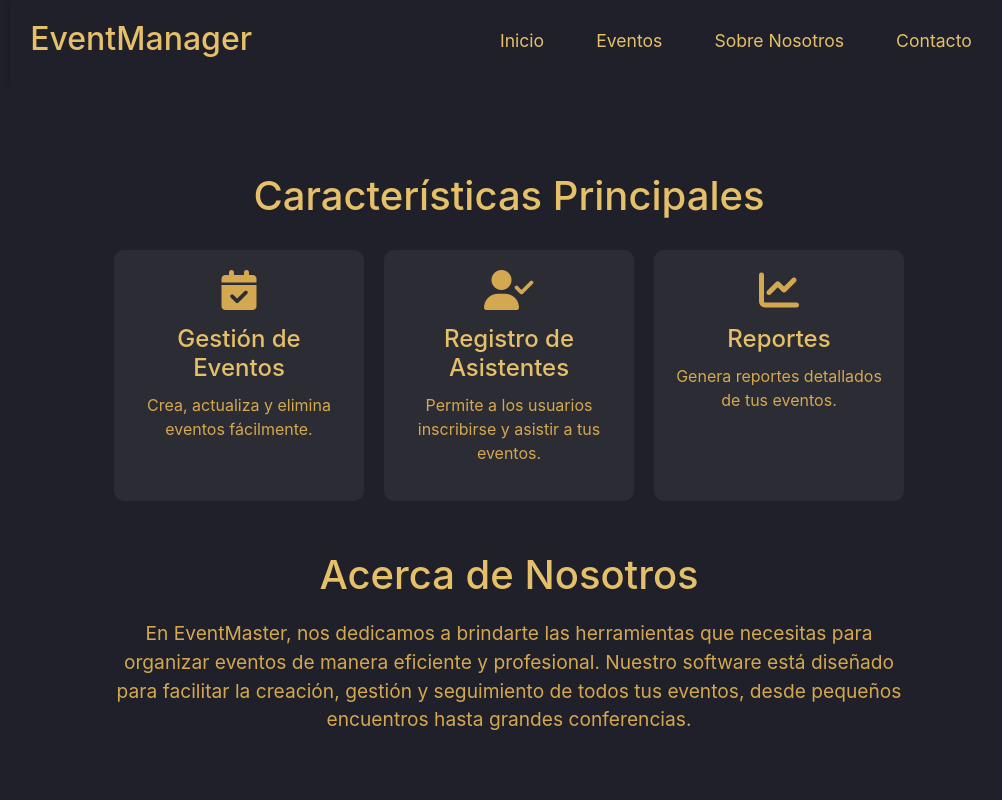
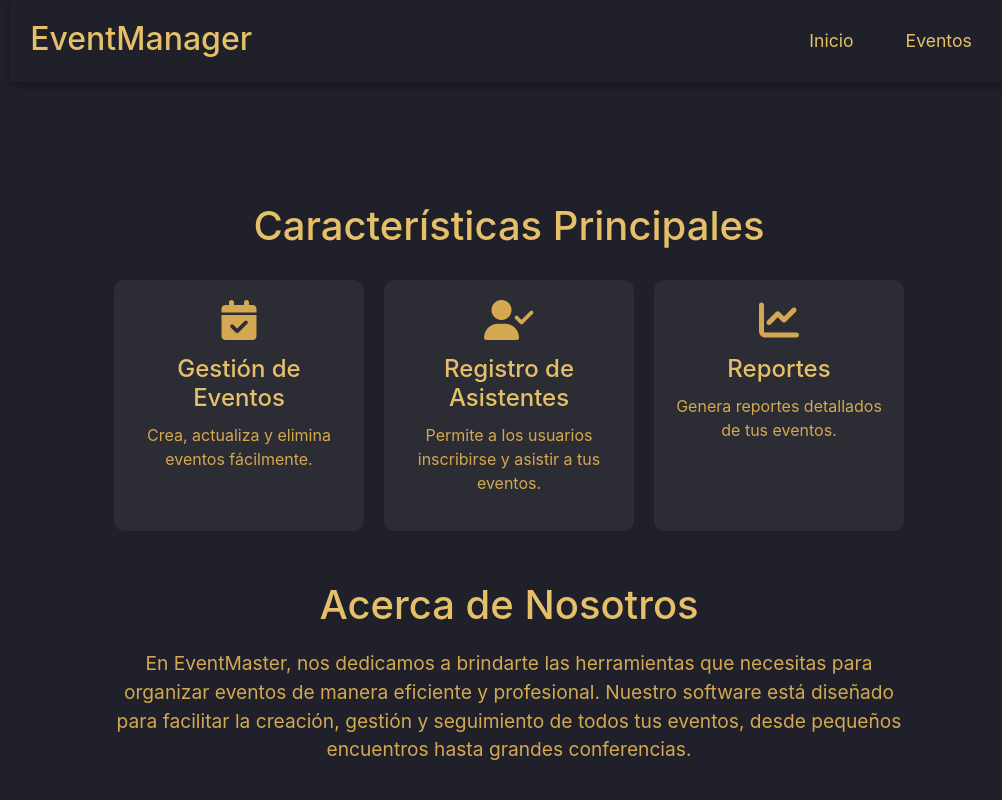
Before and after one commit to Jsrodriguez03/Challenge_GdE, a React (Vite) app: page / in a window 1280 px wide. Shown: the top 800 px of the page, without its empty margins (131-1133 px from the left). Built offline with nearby package versions, Linux system fonts and the light colour scheme.

Commit message:
Actualizando Diseño del Header

```diff
--- a/src/components/Header/Header.css
+++ b/src/components/Header/Header.css
@@ -3,6 +3,7 @@
   background-color: #1f2029;
   color: #e6c068;
   padding: 20px;
+  margin-bottom: 30px;
   display: flex;
   justify-content: center;
   align-items: center;
--- a/src/components/Header/Header.jsx
+++ b/src/components/Header/Header.jsx
@@ -1,3 +1,4 @@
+import HomePage from "../../pages/HomePage";
 import "./Header.css";
 
 export default function Header() {
@@ -6,17 +7,11 @@ export default function Header() {
       <div className="header-content">
         <h1 className="logo">EventManager</h1>
         <nav className="nav">
-          <a href="#home" className="nav-link">
+          <a href={<HomePage />} className="nav-link">
             Inicio
           </a>
           <a href="#events" className="nav-link">
             Eventos
-          </a>
-          <a href="#about" className="nav-link">
-            Sobre Nosotros
-          </a>
-          <a href="#contact" className="nav-link">
-            Contacto
           </a>
         </nav>
       </div>
```
